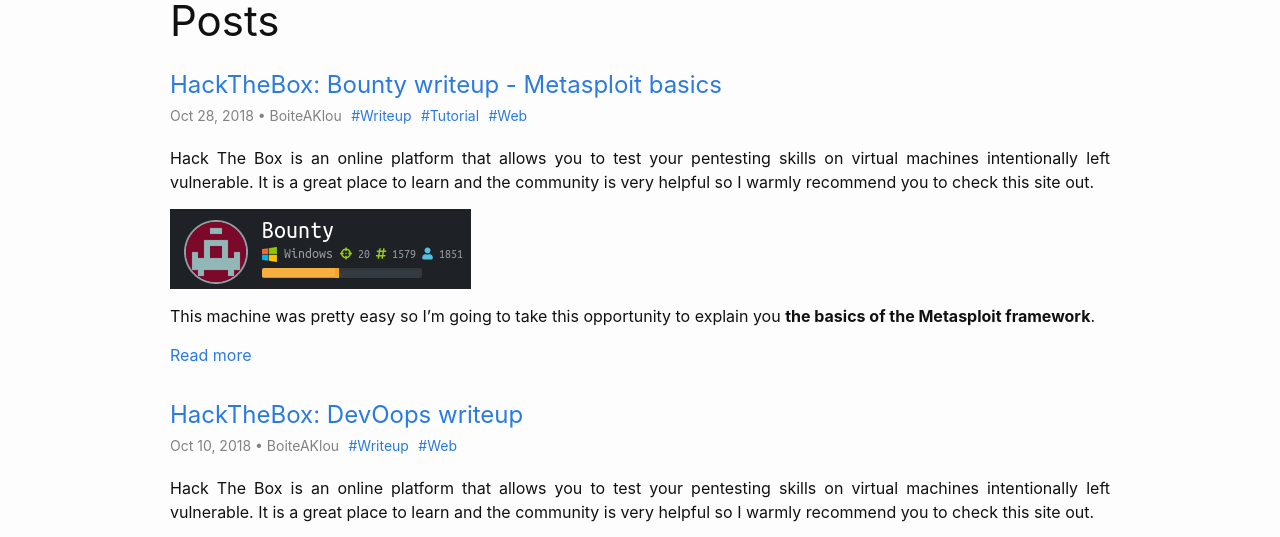
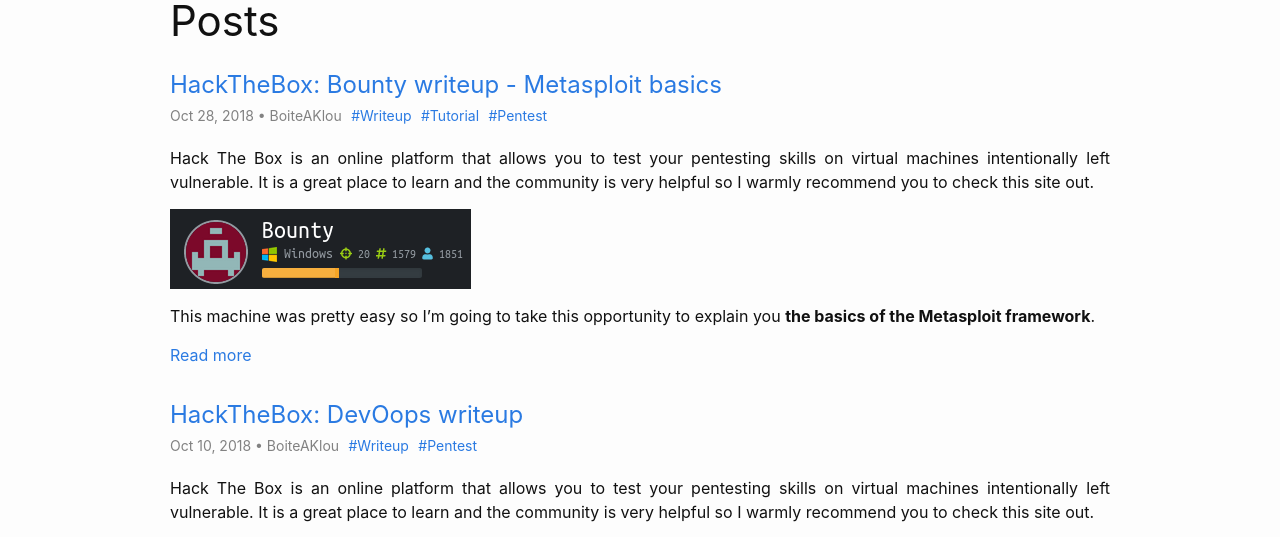
Before and after one commit to BoiteAKlou/boiteaclou.github.io, a Jekyll site: the page built from index.md, in a window 1280 px wide and 900 px high. Shown: the part 141-678 px from the top of the window. Built offline with Jekyll 4.4.1, drawn with Linux system fonts in a browser that asks for light colours.

Commit message:
Adding pentesting category

```diff
--- a/_posts/2018-10-10-HackTheBox-DevOops.md
+++ b/_posts/2018-10-10-HackTheBox-DevOops.md
@@ -6,7 +6,7 @@
 author: BoiteAKlou
 categories:
 - "Writeup"
-- "Web"
+- "Pentest"
 ---
 
 
--- a/_posts/2018-10-28-HackTheBox-Bounty.md
+++ b/_posts/2018-10-28-HackTheBox-Bounty.md
@@ -7,7 +7,7 @@
 categories:
 - "Writeup"
 - "Tutorial"
-- "Web"
+- "Pentest"
 ---
 
 
```
Also changed, not shown: _category/pentesting.md (added, +6 -0 lines), 1 other file.
